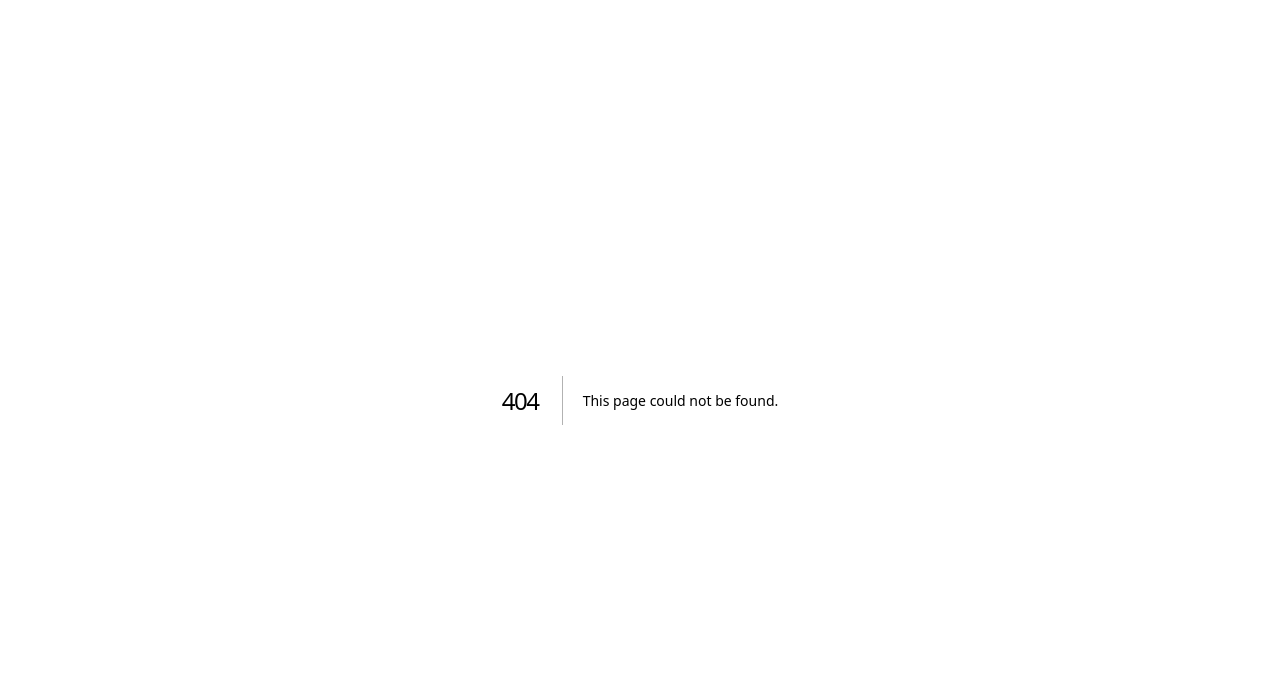
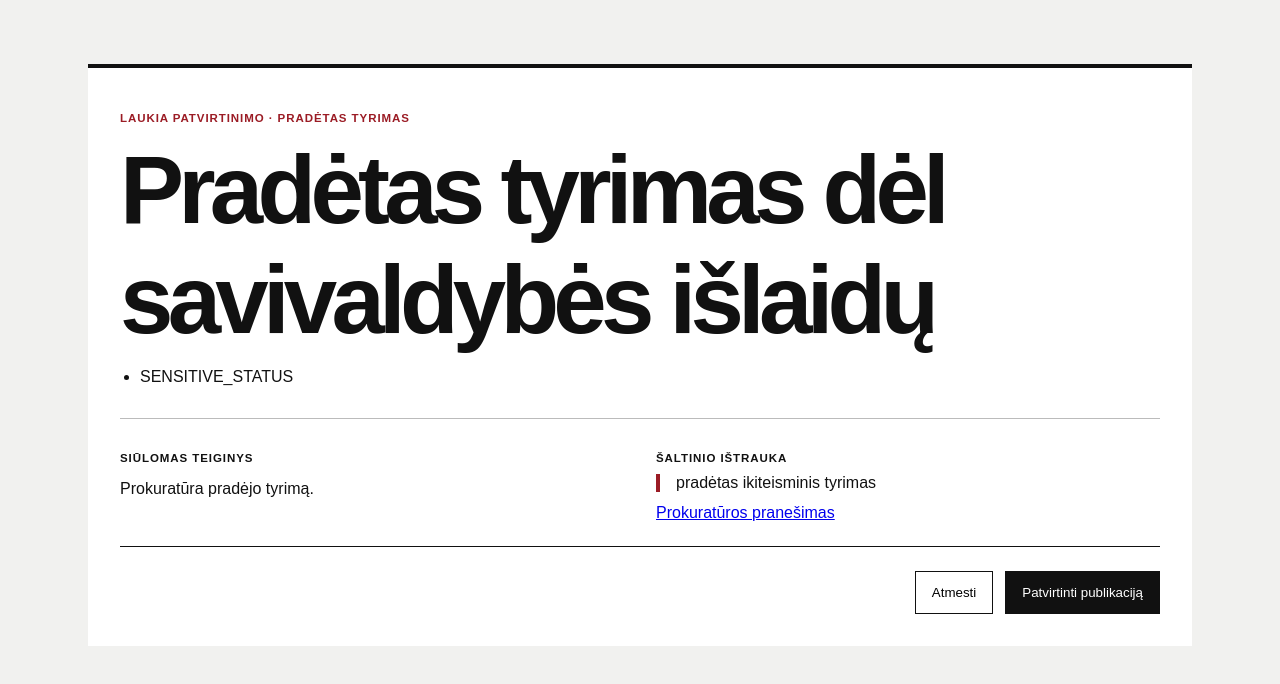
Before and after one commit to greipfruktas/sukciai, a Next.js app: page /admin/review/demo in a window 1280 px wide. Before the commit this address had no page. Shown: the top 684 px of the page. Built offline with nearby package versions, Linux system fonts and the light colour scheme.

Commit message:
feat: add audited publication review

```diff
--- /dev/null
+++ b/src/app/admin/layout.tsx
@@ -0,0 +1,3 @@
+export default function AdminLayout({ children }: { children: React.ReactNode }) {
+  return <div className="admin-shell">{children}</div>;
+}
--- /dev/null
+++ b/src/app/admin/review/[id]/page.tsx
@@ -0,0 +1,19 @@
+import { ReviewPanel } from "@/features/admin/review-panel";
+
+export default function ReviewPage() {
+  return (
+    <main>
+      <ReviewPanel draft={{
+        title: "Pradėtas tyrimas dėl savivaldybės išlaidų",
+        status: "Pradėtas tyrimas",
+        reasons: ["SENSITIVE_STATUS"],
+        claims: [{
+          text: "Prokuratūra pradėjo tyrimą.",
+          quote: "pradėtas ikiteisminis tyrimas",
+          sourceTitle: "Prokuratūros pranešimas",
+          sourceUrl: "https://prokuraturos.lt/pranesimas",
+        }],
+      }} />
+    </main>
+  );
+}
--- /dev/null
+++ b/src/features/admin/review-panel.tsx
@@ -0,0 +1,41 @@
+interface ReviewDraft {
+  title: string;
+  status: string;
+  reasons: string[];
+  claims: Array<{
+    text: string;
+    quote: string;
+    sourceTitle: string;
+    sourceUrl: string;
+  }>;
+}
+
+export function ReviewPanel({ draft }: { draft: ReviewDraft }) {
+  return (
+    <article className="review-panel">
+      <header>
+        <p className="eyebrow">Laukia patvirtinimo · {draft.status}</p>
+        <h1>{draft.title}</h1>
+        <ul className="reason-list" aria-label="Patikros perspėjimai">
+          {draft.reasons.map((reason) => <li key={reason}>{reason}</li>)}
+        </ul>
+      </header>
+      <div className="claim-review">
+        {draft.claims.map((claim) => (
+          <section key={`${claim.sourceUrl}-${claim.text}`}>
+            <div><h2>Siūlomas teiginys</h2><p>{claim.text}</p></div>
+            <div>
+              <h2>Šaltinio ištrauka</h2>
+              <blockquote>{claim.quote}</blockquote>
+              <a href={claim.sourceUrl} rel="noreferrer" target="_blank">{claim.sourceTitle}</a>
+            </div>
+          </section>
+        ))}
+      </div>
+      <footer className="review-actions">
+        <button type="button">Atmesti</button>
+        <button type="button" className="primary-action">Patvirtinti publikaciją</button>
+      </footer>
+    </article>
+  );
+}
--- a/src/styles/globals.css
+++ b/src/styles/globals.css
@@ -31,3 +31,85 @@ h1 {
   letter-spacing: -0.06em;
   margin: 0;
 }
+
+.eyebrow {
+  color: #9b1c25;
+  font-size: 0.72rem;
+  font-weight: 800;
+  letter-spacing: 0.08em;
+  text-transform: uppercase;
+}
+
+.admin-shell {
+  background: #f1f1ef;
+  min-height: 100vh;
+}
+
+.review-panel {
+  background: #fff;
+  border-top: 0.3rem solid #111;
+  padding: 2rem;
+}
+
+.reason-list {
+  margin: 0.8rem 0 2rem;
+  padding-left: 1.25rem;
+}
+
+.claim-review section {
+  border-top: 1px solid #bbb;
+  display: grid;
+  gap: 2rem;
+  grid-template-columns: 1fr 1fr;
+  padding: 1.5rem 0;
+}
+
+.claim-review h2 {
+  font-size: 0.72rem;
+  letter-spacing: 0.08em;
+  text-transform: uppercase;
+}
+
+.claim-review blockquote {
+  border-left: 0.25rem solid #9b1c25;
+  margin: 0 0 0.75rem;
+  padding-left: 1rem;
+}
+
+.review-actions {
+  border-top: 1px solid #111;
+  display: flex;
+  gap: 0.75rem;
+  justify-content: flex-end;
+  padding-top: 1.5rem;
+}
+
+.review-actions button {
+  background: #fff;
+  border: 1px solid #111;
+  border-radius: 0;
+  padding: 0.8rem 1rem;
+}
+
+.review-actions .primary-action {
+  background: #111;
+  color: #fff;
+}
+
+.review-queue {
+  list-style: none;
+  padding: 0;
+}
+
+.review-queue li {
+  border-top: 1px solid #aaa;
+  display: flex;
+  justify-content: space-between;
+  padding: 1rem 0;
+}
+
+@media (max-width: 44rem) {
+  .claim-review section {
+    grid-template-columns: 1fr;
+  }
+}
```
Also changed, not shown: src/app/admin/review/page.tsx (added, +13 -0 lines), src/features/admin/actions.ts (added, +63 -0 lines), src/lib/auth/roles.ts (added, +10 -0 lines), src/lib/auth/session.ts (added, +12 -0 lines), 2 other files (tests, documents, lock files or other folders).
